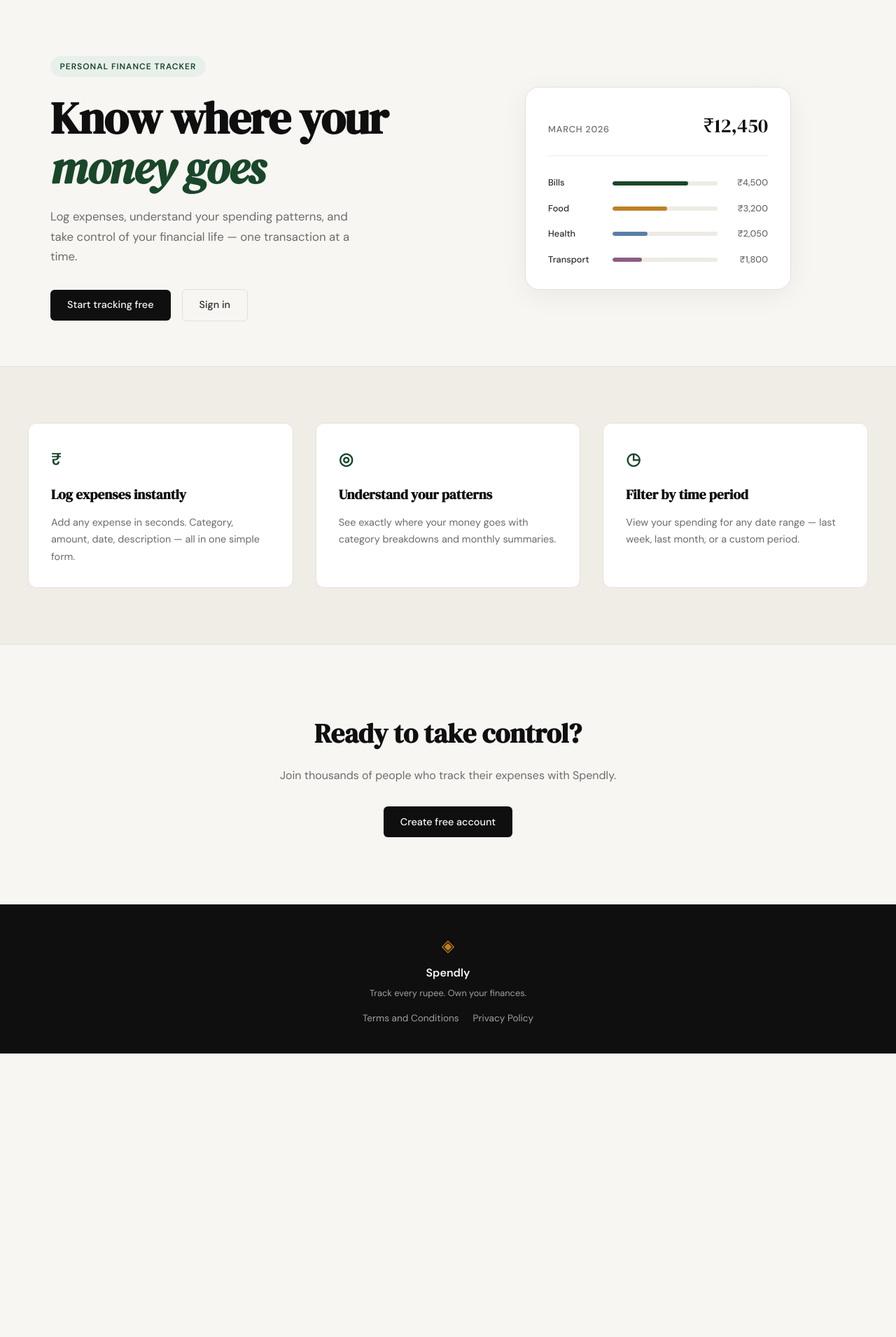
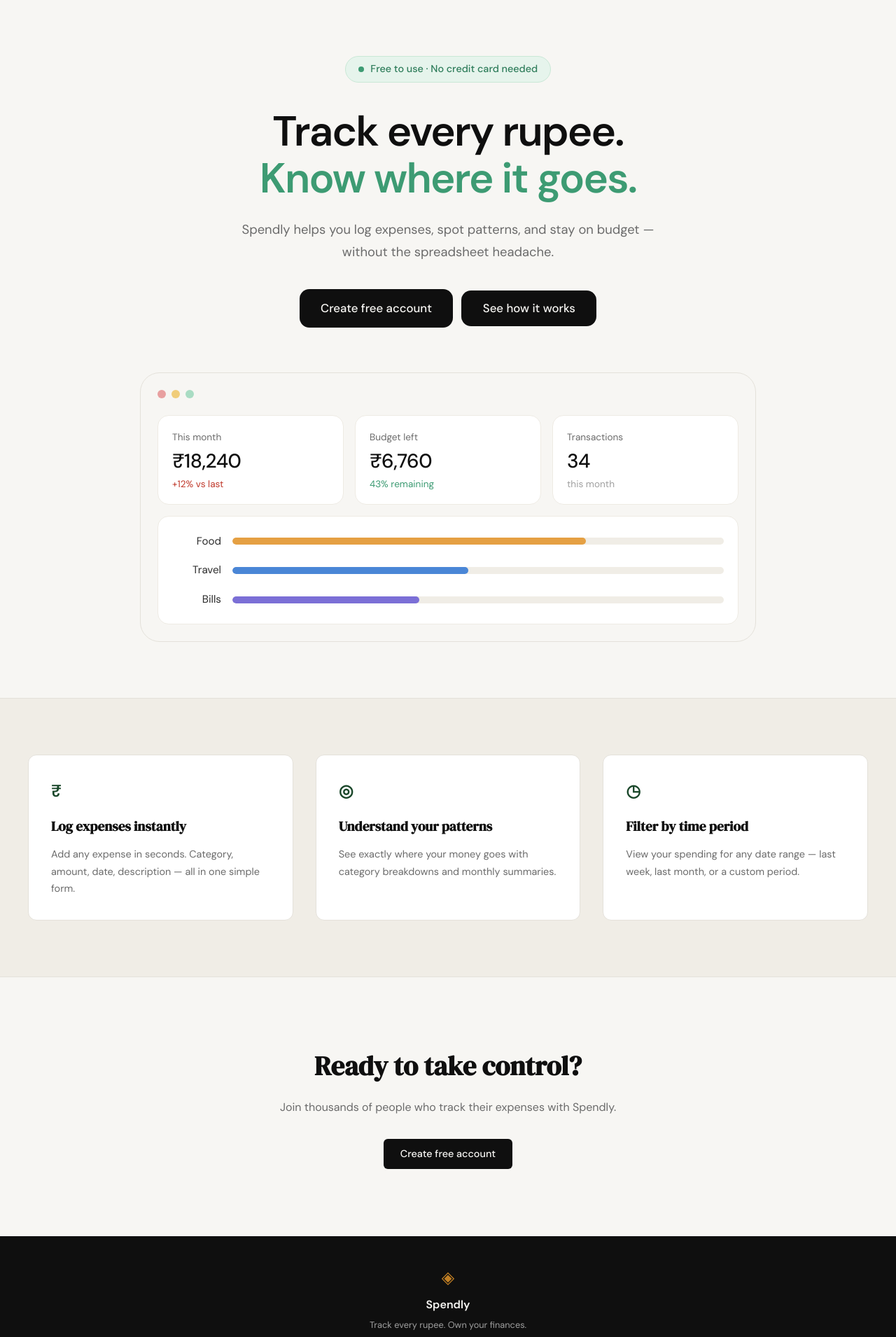
Before and after one commit to Rawal1755/spendly, a Flask app: page / in a window 1280 px wide. Shown: the part 61-1971 px from the top of the page at 70% size. Before the commit the page ends 1566 px from the top, so only its background shows below. Run offline with Flask 3, Linux system fonts and the light colour scheme.

Commit message:
landing: redesign hero section to match mockup
Co-Authored-By: Claude Sonnet 5.5 <noreply@anthropic.com>

```diff
--- a/static/css/style.css
+++ b/static/css/style.css
@@ -124,137 +124,184 @@ a { color: inherit; text-decoration: none; }
 /* ------------------------------------------------------------------ */
 
 .hero {
-    padding: 5rem 2rem 4rem;
-    display: grid;
-    grid-template-columns: 1fr 1fr;
-    gap: 4rem;
-    align-items: center;
+    --hero-green: #3d9b73;
+    --hero-green-dark: #2f7d5b;
+    padding: 5rem 2rem 5rem;
     max-width: var(--max-width);
     margin: 0 auto;
+    text-align: center;
+}
+
+.hero-inner {
+    display: flex;
+    flex-direction: column;
+    align-items: center;
 }
 
 .hero-badge {
-    display: inline-block;
-    background: var(--accent-light);
-    color: var(--accent);
-    font-size: 0.75rem;
+    display: inline-flex;
+    align-items: center;
+    gap: 0.6rem;
+    background: #e6f4ec;
+    border: 1px solid #c9e8d6;
+    color: var(--hero-green-dark);
+    font-size: 0.9rem;
+    font-weight: 500;
+    padding: 0.4rem 1.1rem;
+    border-radius: 999px;
+    margin-bottom: 2.25rem;
+}
+
+.hero-badge-dot {
+    width: 8px;
+    height: 8px;
+    border-radius: 50%;
+    background: var(--hero-green);
+}
+
+.hero-title {
+    font-family: var(--font-body);
+    font-size: clamp(2.5rem, 6vw, 3.75rem);
     font-weight: 600;
-    letter-spacing: 0.08em;
-    text-transform: uppercase;
-    padding: 0.35rem 0.85rem;
-    border-radius: 999px;
+    line-height: 1.12;
+    letter-spacing: -0.03em;
+    color: var(--ink);
     margin-bottom: 1.5rem;
 }
 
-.hero-title {
-    font-family: var(--font-display);
-    font-size: clamp(2.5rem, 5vw, 4rem);
-    line-height: 1.1;
-    letter-spacing: -0.02em;
-    color: var(--ink);
-    margin-bottom: 1.25rem;
-}
-
-.hero-title em {
-    font-style: italic;
-    color: var(--accent);
-}
+.hero-title-accent { color: var(--hero-green); }
 
 .hero-subtitle {
-    font-size: 1.05rem;
+    font-size: 1.15rem;
     color: var(--ink-muted);
-    line-height: 1.7;
-    max-width: 460px;
-    margin-bottom: 2rem;
+    line-height: 1.75;
+    max-width: 600px;
+    margin-bottom: 2.25rem;
 }
 
 .hero-actions {
     display: flex;
-    gap: 1rem;
+    gap: 0.75rem;
     align-items: center;
+    justify-content: center;
+    flex-wrap: wrap;
+}
+
+.hero-actions .btn-primary {
+    padding: 0.9rem 1.9rem;
+    border-radius: 14px;
+    font-size: 1.05rem;
+    font-weight: 500;
+    font-family: var(--font-body);
 }
 
 /* ------------------------------------------------------------------ */
-/* Mock card (hero visual)                                             */
+/* Mock dashboard (hero visual)                                        */
 /* ------------------------------------------------------------------ */
 
 .hero-visual {
     display: flex;
     justify-content: center;
+    margin-top: 4rem;
 }
 
-.mock-card {
-    background: var(--paper-card);
+.mock-window {
+    width: 100%;
+    max-width: 880px;
+    background: var(--paper);
     border: 1px solid var(--border);
-    border-radius: var(--radius-lg);
-    padding: 2rem;
-    width: 100%;
-    max-width: 380px;
-    box-shadow: 0 8px 40px rgba(0,0,0,0.06);
+    border-radius: 28px;
+    padding: 1.5rem;
+    text-align: left;
 }
 
-.mock-card-header {
+.mock-dots {
     display: flex;
-    justify-content: space-between;
-    align-items: baseline;
-    margin-bottom: 1.75rem;
-    padding-bottom: 1.25rem;
-    border-bottom: 1px solid var(--border-soft);
+    gap: 0.5rem;
+    margin-bottom: 1.5rem;
 }
 
-.mock-label {
-    font-size: 0.8rem;
-    font-weight: 500;
-    color: var(--ink-muted);
-    text-transform: uppercase;
-    letter-spacing: 0.06em;
+.mock-dot { width: 12px; height: 12px; border-radius: 50%; }
+.mock-dot-red { background: #e8a0a0; }
+.mock-dot-yellow { background: #f0cd7a; }
+.mock-dot-green { background: #a9dcc3; }
+
+.mock-stats {
+    display: grid;
+    grid-template-columns: repeat(3, 1fr);
+    gap: 1rem;
+    margin-bottom: 1rem;
 }
 
-.mock-total {
-    font-family: var(--font-display);
-    font-size: 1.75rem;
-    color: var(--ink);
+.mock-stat {
+    display: flex;
+    flex-direction: column;
+    gap: 0.35rem;
+    background: var(--paper-card);
+    border: 1px solid var(--border-soft);
+    border-radius: 16px;
+    padding: 1.25rem 1.25rem 1.1rem;
 }
 
-.mock-bars { display: flex; flex-direction: column; gap: 1rem; }
+.mock-stat-label {
+    font-size: 0.85rem;
+    color: var(--ink-muted);
+}
+
+.mock-stat-value {
+    font-size: 1.75rem;
+    font-weight: 500;
+    letter-spacing: -0.02em;
+    color: var(--ink);
+    line-height: 1.2;
+}
+
+.mock-stat-note {
+    font-size: 0.85rem;
+    color: var(--ink-faint);
+}
+
+.mock-note-down { color: var(--danger); }
+.mock-note-up { color: var(--hero-green); }
+
+.mock-bars {
+    display: flex;
+    flex-direction: column;
+    gap: 1.1rem;
+    background: var(--paper-card);
+    border: 1px solid var(--border-soft);
+    border-radius: 16px;
+    padding: 1.4rem 1.25rem;
+}
 
 .mock-bar-row {
     display: grid;
-    grid-template-columns: 80px 1fr 60px;
+    grid-template-columns: 70px 1fr;
     align-items: center;
-    gap: 0.75rem;
+    gap: 1rem;
 }
 
 .mock-cat {
-    font-size: 0.8rem;
-    font-weight: 500;
+    font-size: 0.95rem;
     color: var(--ink-soft);
+    text-align: right;
 }
 
 .mock-bar-track {
-    height: 6px;
-    background: var(--border-soft);
+    height: 10px;
+    background: var(--paper-warm);
     border-radius: 999px;
     overflow: hidden;
 }
 
 .mock-bar {
     height: 100%;
-    background: var(--accent);
     border-radius: 999px;
-    transition: width 0.6s ease;
 }
 
-.mock-bar-2 { background: var(--accent-2); }
-.mock-bar-3 { background: #5b7fa6; }
-.mock-bar-4 { background: #8b5e83; }
-
-.mock-amt {
-    font-size: 0.8rem;
-    font-weight: 500;
-    color: var(--ink-muted);
-    text-align: right;
-}
+.mock-bar-food { background: #e5a043; }
+.mock-bar-travel { background: #4a86d6; }
+.mock-bar-bills { background: #7b6fd6; }
 
 /* ------------------------------------------------------------------ */
 /* Buttons                                                             */
@@ -583,14 +630,7 @@ a { color: inherit; text-decoration: none; }
 /* ------------------------------------------------------------------ */
 
 @media (max-width: 900px) {
-    .hero {
-        grid-template-columns: 1fr;
-        text-align: center;
-    }
-
-    .hero-subtitle { max-width: 100%; }
-    .hero-actions { justify-content: center; }
-    .hero-visual { display: none; }
+    .mock-stats { grid-template-columns: 1fr; }
 
     .features-inner { grid-template-columns: 1fr; }
 }
--- a/templates/landing.html
+++ b/templates/landing.html
@@ -6,55 +6,56 @@
 
 <section class="hero">
     <div class="hero-inner">
-        <div class="hero-badge">Personal Finance Tracker</div>
+        <div class="hero-badge"><span class="hero-badge-dot"></span>Free to use · No credit card needed</div>
         <h1 class="hero-title">
-            Know where your<br>
-            <em>money goes</em>
+            Track every rupee.<br>
+            <span class="hero-title-accent">Know where it goes.</span>
         </h1>
         <p class="hero-subtitle">
-            Log expenses, understand your spending patterns,
-            and take control of your financial life —
-            one transaction at a time.
+            Spendly helps you log expenses, spot patterns, and stay
+            on budget — without the spreadsheet headache.
         </p>
         <div class="hero-actions">
-            <a href="{{ url_for('register') }}" class="btn-primary">Start tracking free</a>
-            <a href="{{ url_for('login') }}" class="btn-ghost">Sign in</a>
+            <a href="{{ url_for('register') }}" class="btn-primary">Create free account</a>
+            <button type="button" class="btn-primary">See how it works</button>
         </div>
     </div>
     <div class="hero-visual">
-        <div class="mock-card">
-            <div class="mock-card-header">
-                <span class="mock-label">March 2026</span>
-                <span class="mock-total">₹12,450</span>
+        <div class="mock-window">
+            <div class="mock-dots">
+                <span class="mock-dot mock-dot-red"></span>
+                <span class="mock-dot mock-dot-yellow"></span>
+                <span class="mock-dot mock-dot-green"></span>
+            </div>
+            <div class="mock-stats">
+                <div class="mock-stat">
+                    <span class="mock-stat-label">This month</span>
+                    <span class="mock-stat-value">₹18,240</span>
+                    <span class="mock-stat-note mock-note-down">+12% vs last</span>
+                </div>
+                <div class="mock-stat">
+                    <span class="mock-stat-label">Budget left</span>
+                    <span class="mock-stat-value">₹6,760</span>
+                    <span class="mock-stat-note mock-note-up">43% remaining</span>
+                </div>
+                <div class="mock-stat">
+                    <span class="mock-stat-label">Transactions</span>
+                    <span class="mock-stat-value">34</span>
+                    <span class="mock-stat-note">this month</span>
+                </div>
             </div>
             <div class="mock-bars">
                 <div class="mock-bar-row">
-                    <span class="mock-cat">Bills</span>
-                    <div class="mock-bar-track">
-                        <div class="mock-bar" style="width: 72%"></div>
-                    </div>
-                    <span class="mock-amt">₹4,500</span>
+                    <span class="mock-cat">Food</span>
+                    <div class="mock-bar-track"><div class="mock-bar mock-bar-food" style="width: 72%"></div></div>
                 </div>
                 <div class="mock-bar-row">
-                    <span class="mock-cat">Food</span>
-                    <div class="mock-bar-track">
-                        <div class="mock-bar mock-bar-2" style="width: 52%"></div>
-                    </div>
-                    <span class="mock-amt">₹3,200</span>
+                    <span class="mock-cat">Travel</span>
+                    <div class="mock-bar-track"><div class="mock-bar mock-bar-travel" style="width: 48%"></div></div>
                 </div>
                 <div class="mock-bar-row">
-                    <span class="mock-cat">Health</span>
-                    <div class="mock-bar-track">
-                        <div class="mock-bar mock-bar-3" style="width: 33%"></div>
-                    </div>
-                    <span class="mock-amt">₹2,050</span>
-                </div>
-                <div class="mock-bar-row">
-                    <span class="mock-cat">Transport</span>
-                    <div class="mock-bar-track">
-                        <div class="mock-bar mock-bar-4" style="width: 28%"></div>
-                    </div>
-                    <span class="mock-amt">₹1,800</span>
+                    <span class="mock-cat">Bills</span>
+                    <div class="mock-bar-track"><div class="mock-bar mock-bar-bills" style="width: 38%"></div></div>
                 </div>
             </div>
         </div>
```
